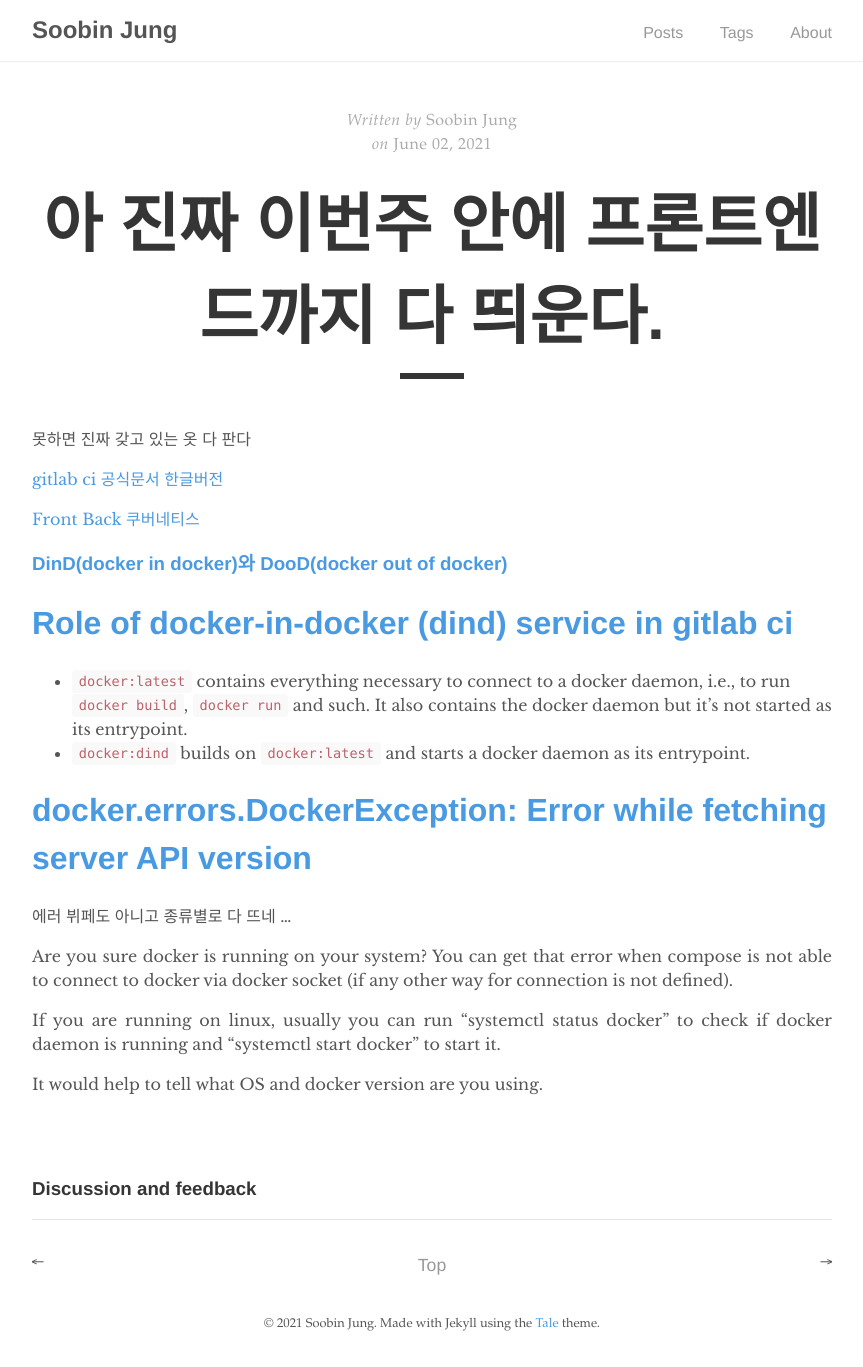
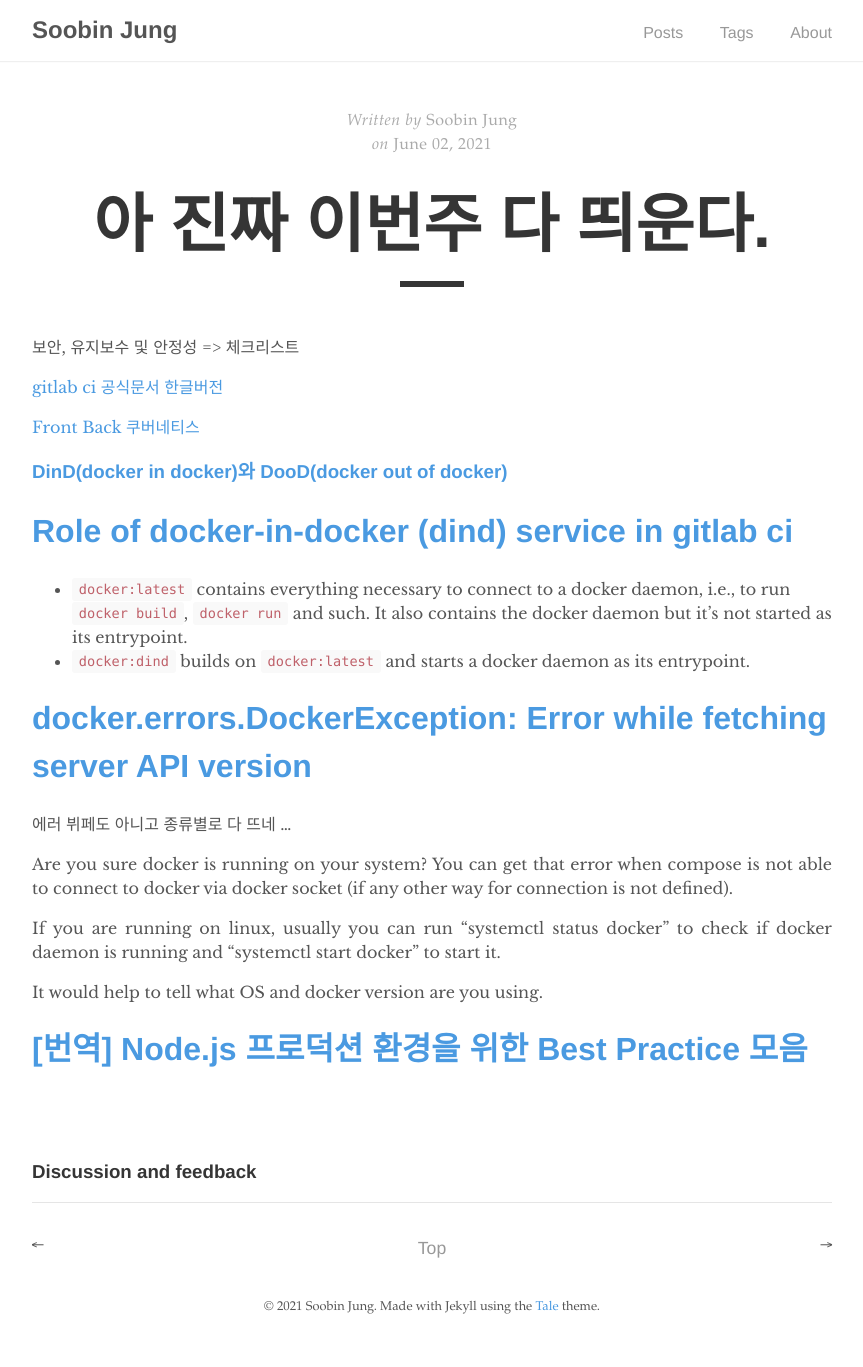
Before and after one commit to SoobinJung1013/SoobinJung1013.github.io, a Jekyll site: the page built from _posts/2021-06-02-83.md, in a window 1280 px wide. Shown: the whole page, without its empty margins (208-1071 px from the left). Built offline with Jekyll 4.4.1, drawn with Linux system fonts in a browser that asks for light colours; comment, search, counter and statistics services are not loaded.

Commit message:
수비니 화이팅 ...

```diff
--- a/_posts/2021-06-02-83.md
+++ b/_posts/2021-06-02-83.md
@@ -1,6 +1,6 @@
 ---
 layout: post
-title:  "아 진짜 이번주 안에 프론트엔드까지 다 띄운다."
+title:  "아 진짜 이번주 다 띄운다."
 author: "Soobin Jung"
 comments: true
 tags: Tale
@@ -8,9 +8,7 @@ tags: Tale
 
 ---
 
-못하면 진짜 갖고 있는 옷 다 판다
-
-
+보안, 유지보수 및 안정성 => 체크리스트
 
 [gitlab ci 공식문서 한글버전](https://insight.infograb.net/docs/user/ci_cd_jobs)
 
@@ -32,3 +30,5 @@ Are you sure docker is running on your system? You can get that error when compo
 If you are running on linux, usually you can run "systemctl status docker" to check if docker daemon is running and "systemctl start docker" to start it.
 
 It would help to tell what OS and docker version are you using.
+
+# [[번역] Node.js 프로덕션 환경을 위한 Best Practice 모음](https://blog.ull.im/engineering/2019/03/31/node-js-production-best-practices.html)
```
